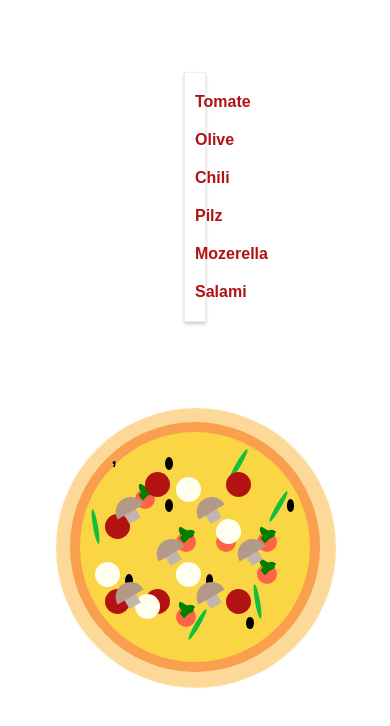
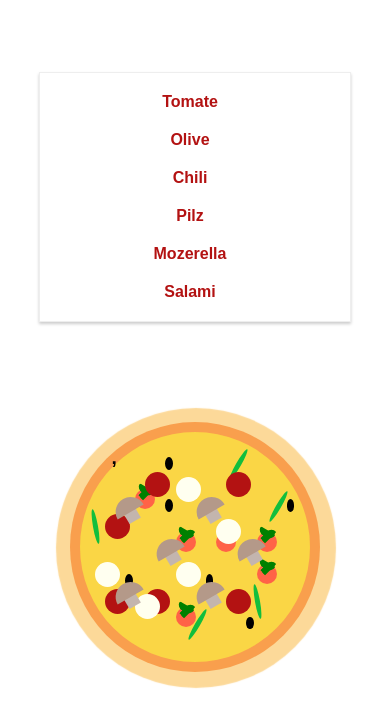
Before and after one commit to MarlenaFlueh/react-pizza-builder, a React (Create React App) app: page / in a window 390 px wide. Shown: the top 726 px of the page. Built offline with nearby package versions, Linux system fonts and the light colour scheme.

Commit message:
fix mobile view

```diff
--- a/src/components/Toolbar/Toolbar.js
+++ b/src/components/Toolbar/Toolbar.js
@@ -5,7 +5,7 @@ import Button from "../Button/Button";
 
 const ToolbarContainer = styled.div`
   margin: 20px auto;
-  width: 0%;
+  width: 80%;
   text-align: center;
   box-shadow: 0 2px 3px #ccc;
   border: 1px solid #eee;
```
